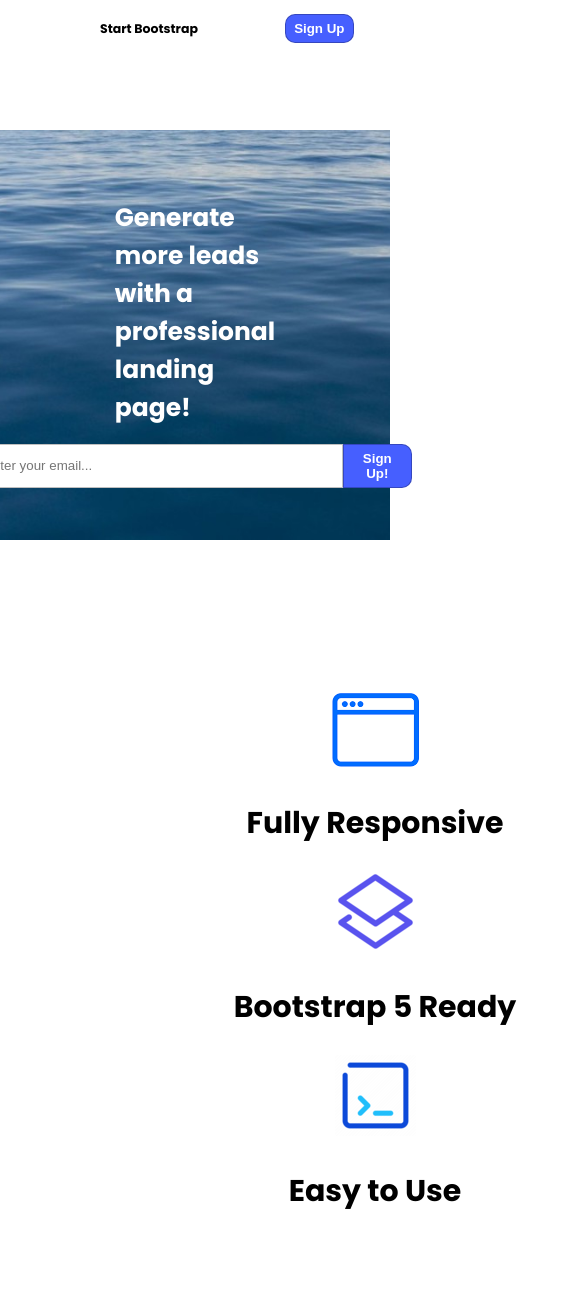
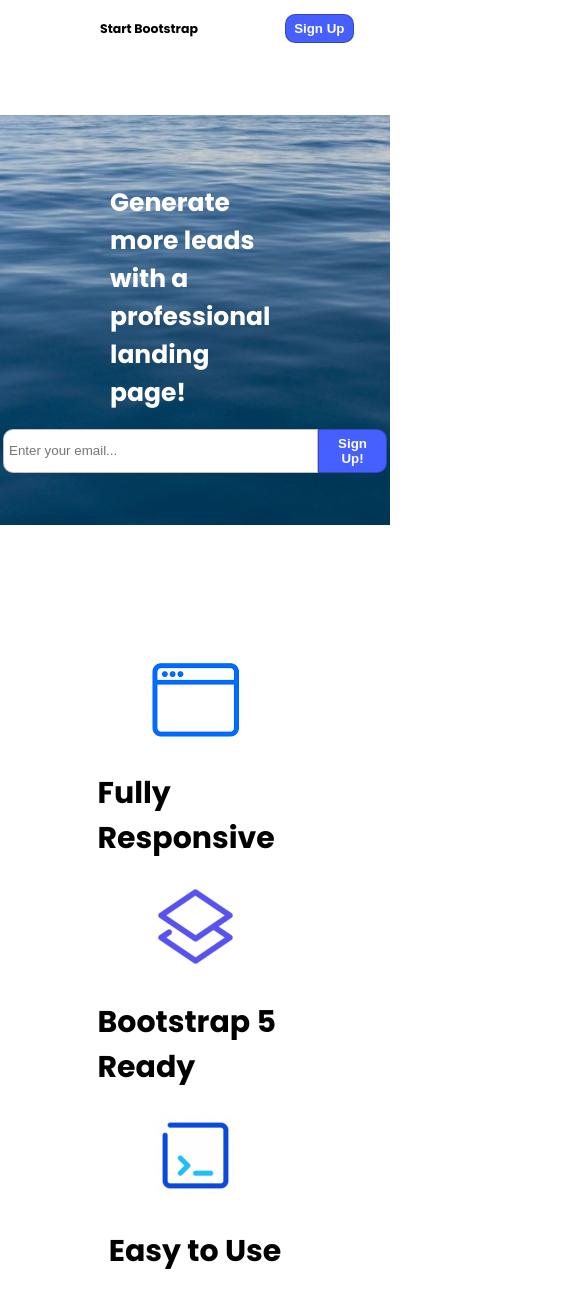
Before and after one commit to AkayoKlb/FS_lab2, a plain HTML site: page index.html in a window 390 px wide. Shown: the top 1302 px of the page, 585 px wide, since content can reach past the window. Drawn offline with Linux system fonts and the light colour scheme.

Commit message:
adapt576

```diff
--- a/CSS/style-adapt.css
+++ b/CSS/style-adapt.css
@@ -88,10 +88,20 @@
         display: flex;
         flex-direction: column;
         font-size: 20px;
-        margin-bottom: 200px;
+        margin-bottom: 50px;
     }
 }
 
 @media screen and (max-width: 576px) {
+    .main {
+        padding: 110px;
+    }
 
+    .top {
+        max-width: 50%;
+    }
+
+    #line {
+        width: 300px;
+    }
 }
```
